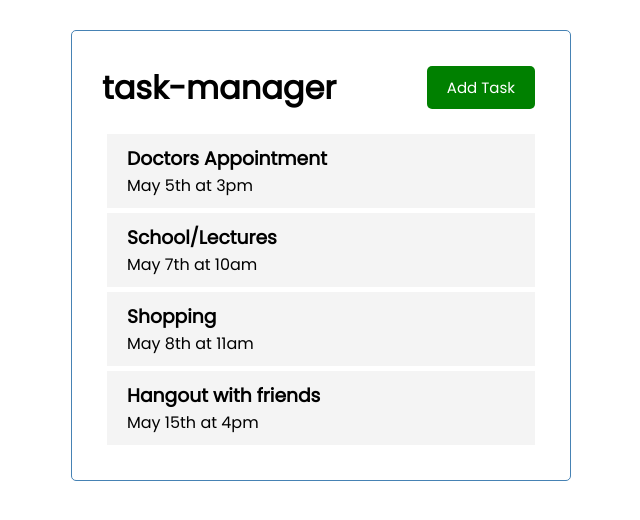
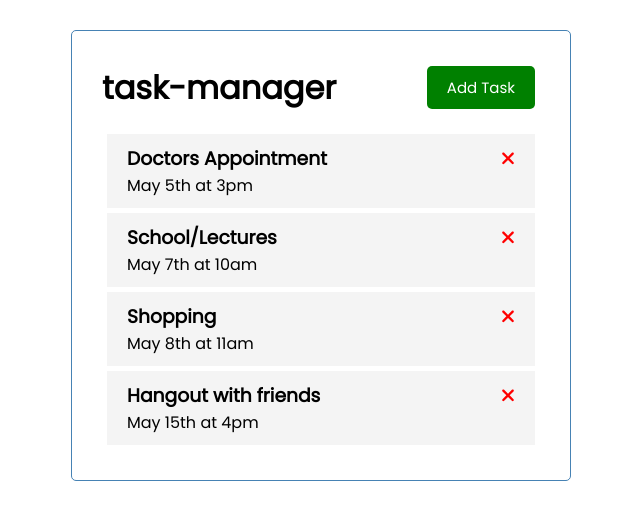
Before and after one commit to Alice2212/task-app, an Angular app: page / in a window 1280 px wide. Shown: the top 520 px of the page, without its empty margins (319-959 px from the left). Built offline with nearby package versions, Linux system fonts and the light colour scheme.

Commit message:
delete feature

```diff
--- a/package.json
+++ b/package.json
@@ -18,6 +18,9 @@
     "@angular/platform-browser": "^15.2.0",
     "@angular/platform-browser-dynamic": "^15.2.0",
     "@angular/router": "^15.2.0",
+    "@fortawesome/angular-fontawesome": "^0.12.1",
+    "@fortawesome/fontawesome-svg-core": "^6.2.1",
+    "@fortawesome/free-solid-svg-icons": "^6.2.1",
     "rxjs": "~7.8.0",
     "tslib": "^2.3.0",
     "zone.js": "~0.12.0"
--- a/src/app/app.module.ts
+++ b/src/app/app.module.ts
@@ -7,6 +7,7 @@ import { HeaderComponent } from './components/header/header.component';
 import { ButtonComponent } from './components/button/button.component';
 import { TasksComponent } from './components/tasks/tasks.component';
 import { TaskItemComponent } from './components/task-item/task-item.component';
+import { FontAwesomeModule } from '@fortawesome/angular-fontawesome';
 
 @NgModule({
   declarations: [
@@ -18,7 +19,8 @@ import { TaskItemComponent } from './components/task-item/task-item.component';
   ],
   imports: [
     BrowserModule,
-    AppRoutingModule
+    AppRoutingModule,
+    FontAwesomeModule
   ],
   providers: [],
   bootstrap: [AppComponent]
--- a/src/app/components/task-item/task-item.component.css
+++ b/src/app/components/task-item/task-item.component.css
@@ -14,3 +14,7 @@
     align-items: center;
     justify-content: space-between;
 }
+
+fa-icon{
+    color: red;
+}
--- a/src/app/components/task-item/task-item.component.html
+++ b/src/app/components/task-item/task-item.component.html
@@ -1,4 +1,5 @@
 <div class="task">
-    <h3>{{task.text}}</h3>
+    <h3>{{task.text}} <fa-icon [icon]="faTimes"></fa-icon>
+</h3>
     <p>{{task.day}}</p>
 </div>
--- a/src/app/components/task-item/task-item.component.ts
+++ b/src/app/components/task-item/task-item.component.ts
@@ -1,11 +1,13 @@
 import { Component, Input } from '@angular/core';
-import {Task} from "../../Task"
+import { Task } from '../../Task';
+import { faTimes } from '@fortawesome/free-solid-svg-icons';
 
 @Component({
   selector: 'app-task-item',
   templateUrl: './task-item.component.html',
-  styleUrls: ['./task-item.component.css']
+  styleUrls: ['./task-item.component.css'],
 })
 export class TaskItemComponent {
-  @Input() task: Task
+  @Input() task: Task;
+  faTimes = faTimes;
 }
--- a/tsconfig.json
+++ b/tsconfig.json
@@ -1,4 +1,4 @@
-/* To learn more about this file see: https://angular.io/config/tsconfig. */
+// /* To learn more about this file see: https://angular.io/config/tsconfig. */
 {
   "compileOnSave": false,
   "compilerOptions": {
```
Also changed, not shown: 1 other file (tests, documents, lock files or other folders).
